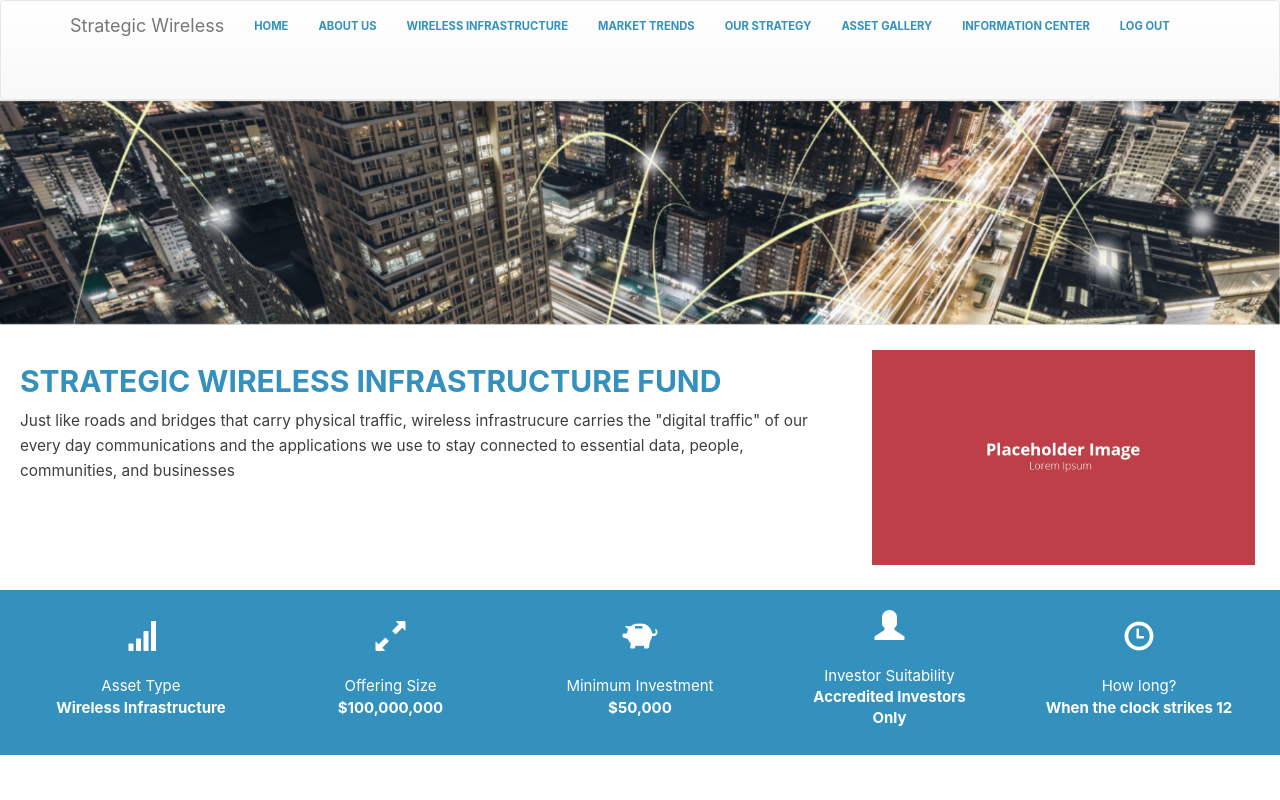
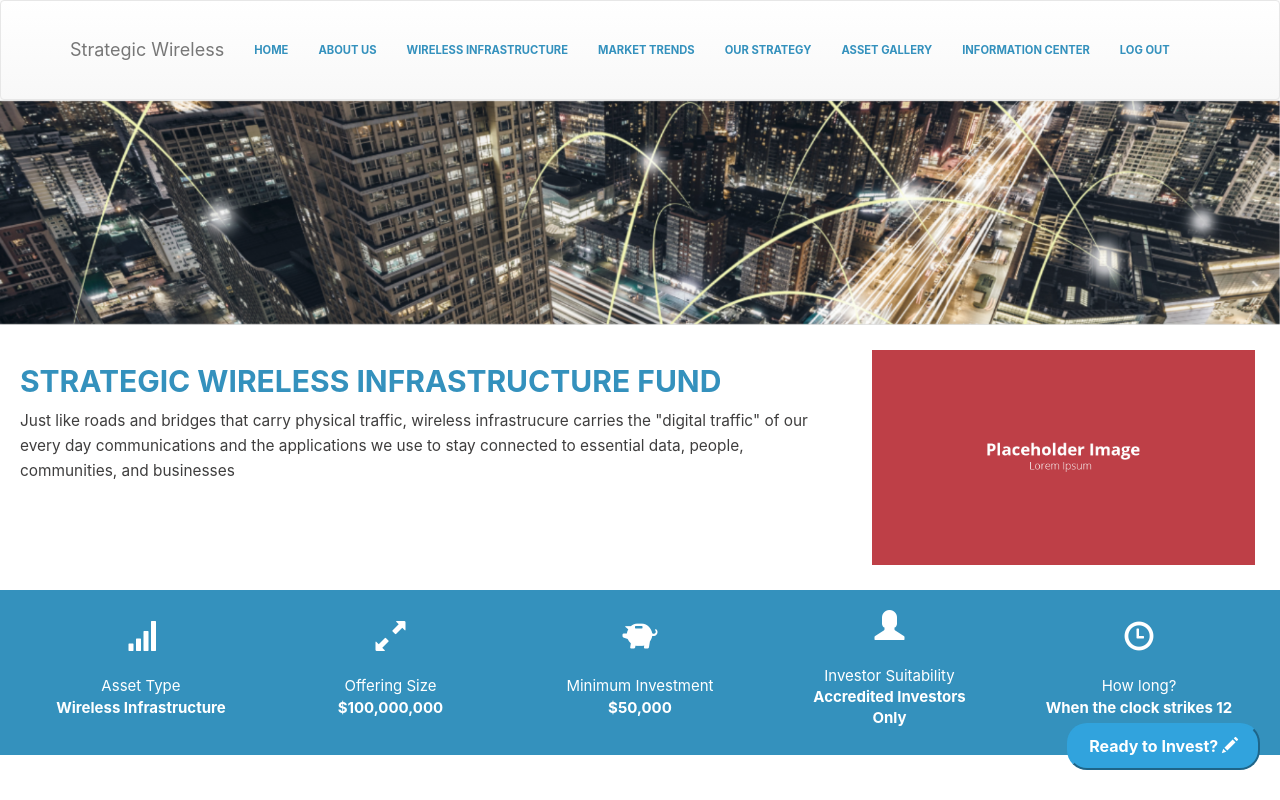
Before and after one commit to AndyRoush/strategicCodeChallenge, a React (Create React App) app in the folder code-challenge/: page / in a window 1280 px wide. Built offline with nearby package versions, Linux system fonts and the light colour scheme.

Commit message:
added modal and ready to invest button. Modal working properly. Button placement seems good

```diff
--- a/code-challenge/src/components/Home/Home.css
+++ b/code-challenge/src/components/Home/Home.css
@@ -46,3 +46,35 @@
 .no-margin-p {
     margin: 0;
 }
+
+.modal-content {
+    border-radius: 2%;
+}
+
+.modal-header{
+    background-color: #3491bd;
+    color: white;
+}
+
+.modal-footer {
+    text-align: center;
+}
+
+.modal-close{
+    background-color: blue;
+}
+
+.invest-btn-text {
+    font-size: 1.6rem;
+    background-color : #31a3dd;
+    color: white;
+    padding: 10px 20px;
+    border-radius: 20px;
+    border-color: #31a3dd;
+  }
+
+  #invest-btn {
+    position: fixed;
+    bottom: 30px;
+    right: 20px;
+  }
--- a/code-challenge/src/components/Home/Home.js
+++ b/code-challenge/src/components/Home/Home.js
@@ -1,10 +1,36 @@
 import React, { Component } from "react";
 import { Link } from "react-router-dom";
-import { Row, Col, Image, Button, Glyphicon } from "react-bootstrap";
+import {
+  Row,
+  Col,
+  Image,
+  Button,
+  Glyphicon,
+  Modal,
+} from "react-bootstrap";
 import "./Home.css";
 import placeholder from "../../assets/placeholder.png";
 
 class Home extends Component {
+  constructor(props, context) {
+    super(props, context);
+
+    this.handleShow = this.handleShow.bind(this);
+    this.handleClose = this.handleClose.bind(this);
+
+    this.state = {
+      show: false
+    };
+  }
+
+  handleClose() {
+    this.setState({ show: false });
+  }
+
+  handleShow() {
+    this.setState({ show: true });
+  }
+
   render() {
     return (
       <div className="main-div">
@@ -21,7 +47,12 @@ class Home extends Component {
             </p>
           </Col>
           <Col xs={12} md={4}>
-            <Image className="videoimg" src={placeholder} responsive />
+            <Image
+              className="videoimg"
+              src={placeholder}
+              onClick={this.handleShow}
+              responsive
+            />
           </Col>
         </Row>
 
@@ -31,37 +62,66 @@ class Home extends Component {
               <Glyphicon glyph="glyphicon glyphicon-signal" />
             </div>
             <p className="no-margin-p">Asset Type</p>
-            <p><strong>Wireless Infrastructure</strong></p>
+            <p>
+              <strong>Wireless Infrastructure</strong>
+            </p>
           </Col>
           <Col xs={6} md={2} align="center">
             <div className="glyph-wrapper">
               <Glyphicon glyph="glyphicon glyphicon-resize-full" />
             </div>
             <p className="no-margin-p">Offering Size</p>
-            <p><strong>$100,000,000</strong></p>
+            <p>
+              <strong>$100,000,000</strong>
+            </p>
           </Col>
           <Col xs={6} md={2} align="center">
             <div className="glyph-wrapper">
               <Glyphicon glyph="glyphicon glyphicon-piggy-bank" />
             </div>
             <p className="no-margin-p">Minimum Investment</p>
-            <p><strong>$50,000</strong></p>
+            <p>
+              <strong>$50,000</strong>
+            </p>
           </Col>
           <Col xs={6} md={2} align="center">
             <div className="glyph-wrapper">
               <Glyphicon glyph="glyphicon glyphicon-user" />
             </div>
             <p className="no-margin-p">Investor Suitability</p>
-            <p><strong>Accredited Investors Only</strong></p>
+            <p>
+              <strong>Accredited Investors Only</strong>
+            </p>
           </Col>
           <Col xs={6} md={2} align="center">
             <div className="glyph-wrapper">
               <Glyphicon glyph="glyphicon glyphicon-time" />
             </div>
             <p className="no-margin-p">How long?</p>
-            <p><strong>When the clock strikes 12</strong></p>
+            <p>
+              <strong>When the clock strikes 12</strong>
+            </p>
           </Col>
         </Row>
+
+        <Modal show={this.state.show} onHide={this.handleClose}>
+          <Modal.Header closeButton>
+            <Modal.Title>
+              <Glyphicon glyph="glyphicon glyphicon-search" /> Media Player
+            </Modal.Title>
+          </Modal.Header>
+          <Modal.Body>
+            <Image className="videoimg" src={placeholder} responsive />
+          </Modal.Body>
+          <Modal.Footer>
+            <Button className="modal-close" onClick={this.handleClose}>
+              Close
+            </Button>
+          </Modal.Footer>
+        </Modal>
+        <div id="invest-btn">
+          <button class="invest-btn-text"><strong>Ready to Invest? <Glyphicon glyph="glyphicon glyphicon-pencil" /></strong></button>
+        </div>
       </div>
     );
   }
--- a/code-challenge/src/components/Navbar/Navbar.css
+++ b/code-challenge/src/components/Navbar/Navbar.css
@@ -11,4 +11,7 @@
 
 .navbar-default {
     margin: 0;
+    display: flex;
+    justify-content: center;
+    align-items: center;
 }
```
